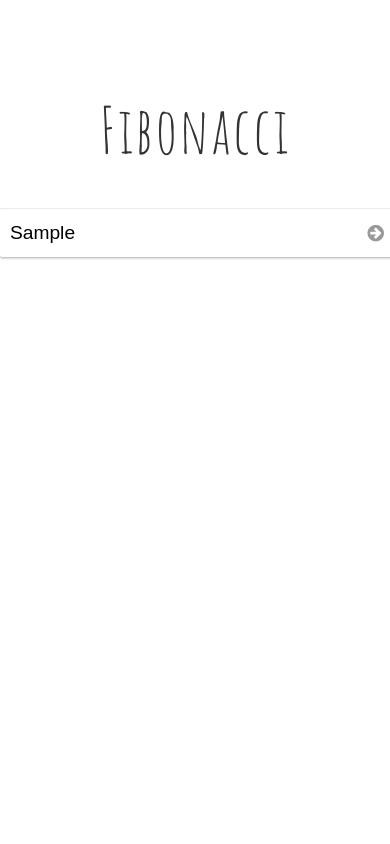
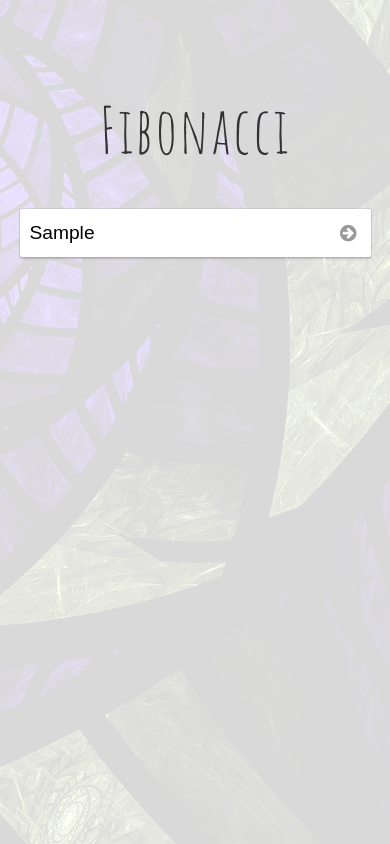
Before and after one commit to arnedecant/fibonacci, a plain HTML site: page index.html in a window 390 px wide. Both pictures are taken after typing "Sample" into the empty fields and a click on the button 375 px from the left and 403 px from the top of the page. Drawn offline with nearby package versions, Linux system fonts and the light colour scheme.

Commit message:
mobile support

```diff
--- a/css/styles.css
+++ b/css/styles.css
@@ -12,6 +12,10 @@
 	--shadow-secondary: 0 3px 8px 0 rgba(0,0,0,0.2), 0 0 0 1px rgba(0,0,0,0.08);
 
 	--ease-shadow: cubic-bezier(0.4, 0.0, 0.2, 1);
+}
+
+* {
+	box-sizing: border-box;
 }
 
 body {
@@ -35,9 +39,13 @@ body, .background {
 	background-size: cover;
 	background-position: center center;
 	background-repeat: no-repeat;
-	opacity: 0.8;
+	opacity: 0;
 	z-index: -1;
-	display: none;
+	transition: all 200ms ease;
+}
+
+body.submitted .background {
+	opacity: 0.15;
 }
 
 h1 {
@@ -49,8 +57,10 @@ h1 {
 }
 
 section {
-	width: 100%;
+	width: 90%;
 	max-width: 600px;
+	margin: 0 auto;
+	/*padding: 8px;*/
 }
 
 section.fibonacci {
@@ -101,7 +111,7 @@ form.fibonacci > * {
 
 form.fibonacci button {
 	position: absolute;
-	right: 0;
+	right: 8px;
 	top: 0;
 	cursor: pointer;
 	color: var(--color-secondary);
--- a/index.html
+++ b/index.html
@@ -1,7 +1,11 @@
 <!DOCTYPE html>
 <html xmlns="http://www.w3.org/1999/xhtml">
 <head>
-    <title></title>
+	<meta charset="UTF-8">
+	<meta name="viewport" content="width=device-width, initial-scale=1">
+	<link rel="icon" href="img/favicon.png" type="image/x-icon" />
+	<link rel="shortcut icon" href="img/favicon.png" type="image/x-icon" />
+    <title>Fibonacci</title>
     <link rel="stylesheet" href="css/font-awesome.min.css">
     <link href="https://fonts.googleapis.com/css?family=Amatic+SC|Open+Sans" rel="stylesheet">
     <link type="text/css" href="css/normalize.css" rel="stylesheet" />
```
Also changed, not shown: img/favicon.png (added), img/favicon_large.png (added).
